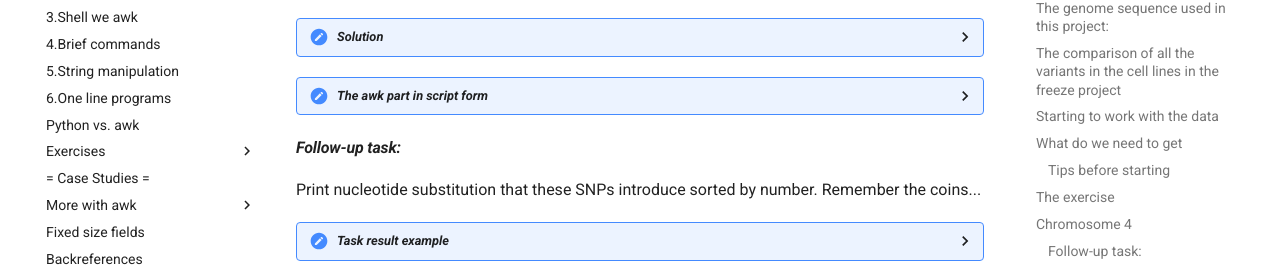
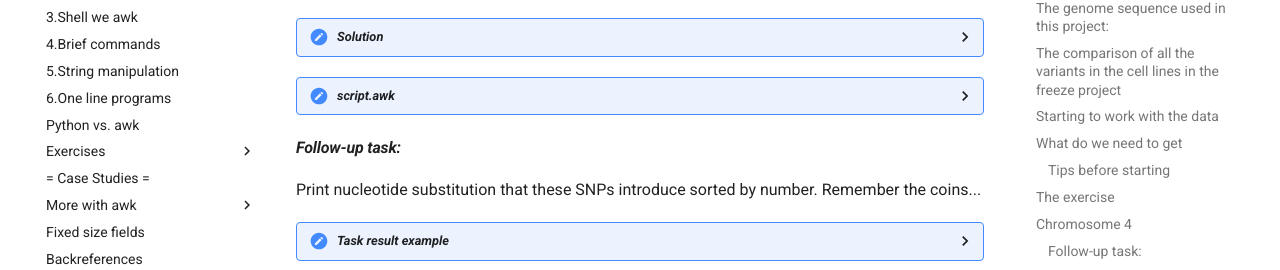
Before and after one commit to pmitev/to-awk-or-not, an MkDocs documentation site: the page built from docs/Case_studies/manipulating_vcf.md, in a window 1280 px wide and 900 px high, scrolled down 2212 px. Shown: the part 172-442 px from the top of the window. Built offline with MkDocs 1.6.1 and Material for MkDocs 9.7.7, drawn with Linux system fonts in a browser that asks for light colours; comment, search, counter and statistics services are not loaded.

Commit message:
Update manipulating_vcf.md

````diff
--- a/docs/Case_studies/manipulating_vcf.md
+++ b/docs/Case_studies/manipulating_vcf.md
@@ -89,8 +89,9 @@
 
 ??? "_Solution_"
     `cat dgrp2_chr4.vcf | grep -v "#" | awk '{if (length($4)>1||length($5)>1){a="INDEL";b=length($4)-length($5);cnt[b]+=1;} else {a="SNP";b="-";} printf("%s\t%s\t%s\t%s\t%s\t%s\n", $1, $2, a, b, $4, $5) > "indels_Drosophila_chr4";}END{for (x in cnt){print x,cnt[x] > "distr_Drosophila_chr4"}}'`
+    `cat dgrp2_chr4.vcf | grep -v "#" | awk -f script.aw`
 
-??? "_The awk part in script form_"
+??? "_script.awk_"
     ```
     {
         if (length($4)>1||length($5)>1){
````
